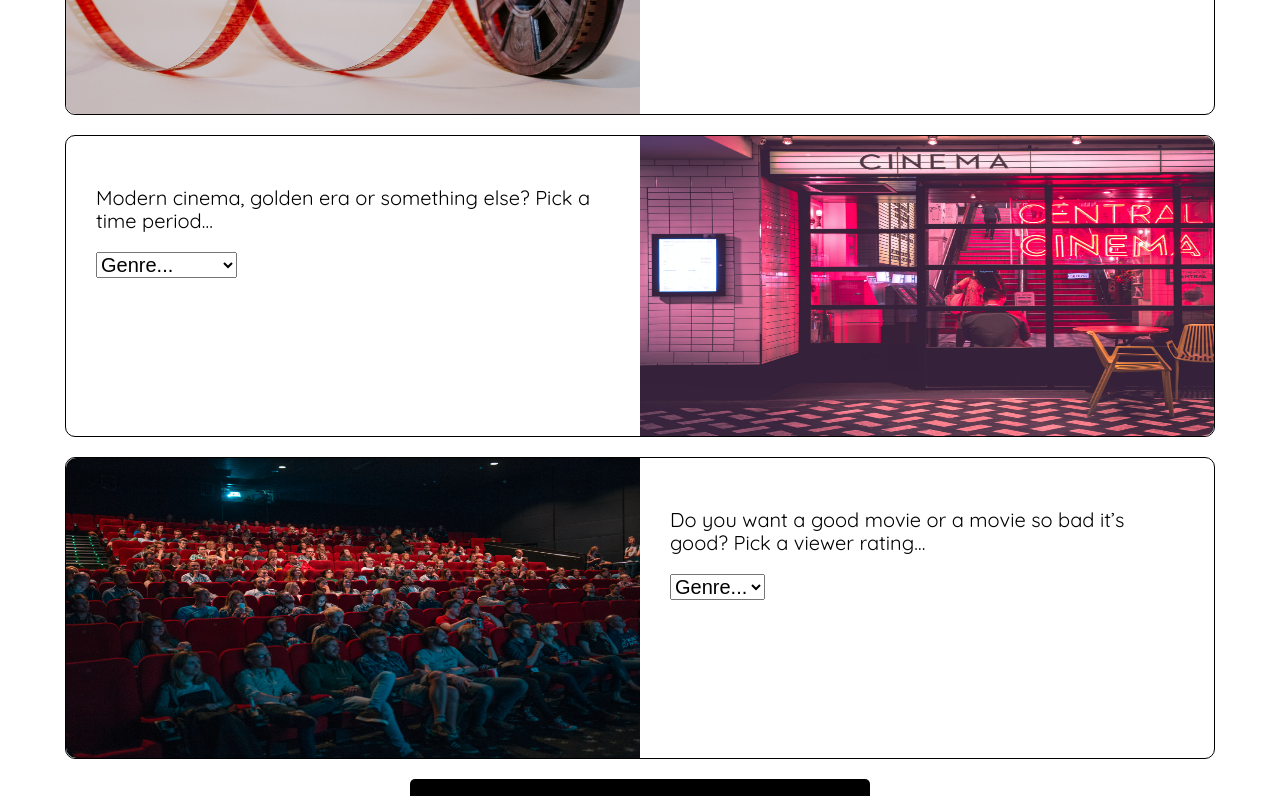
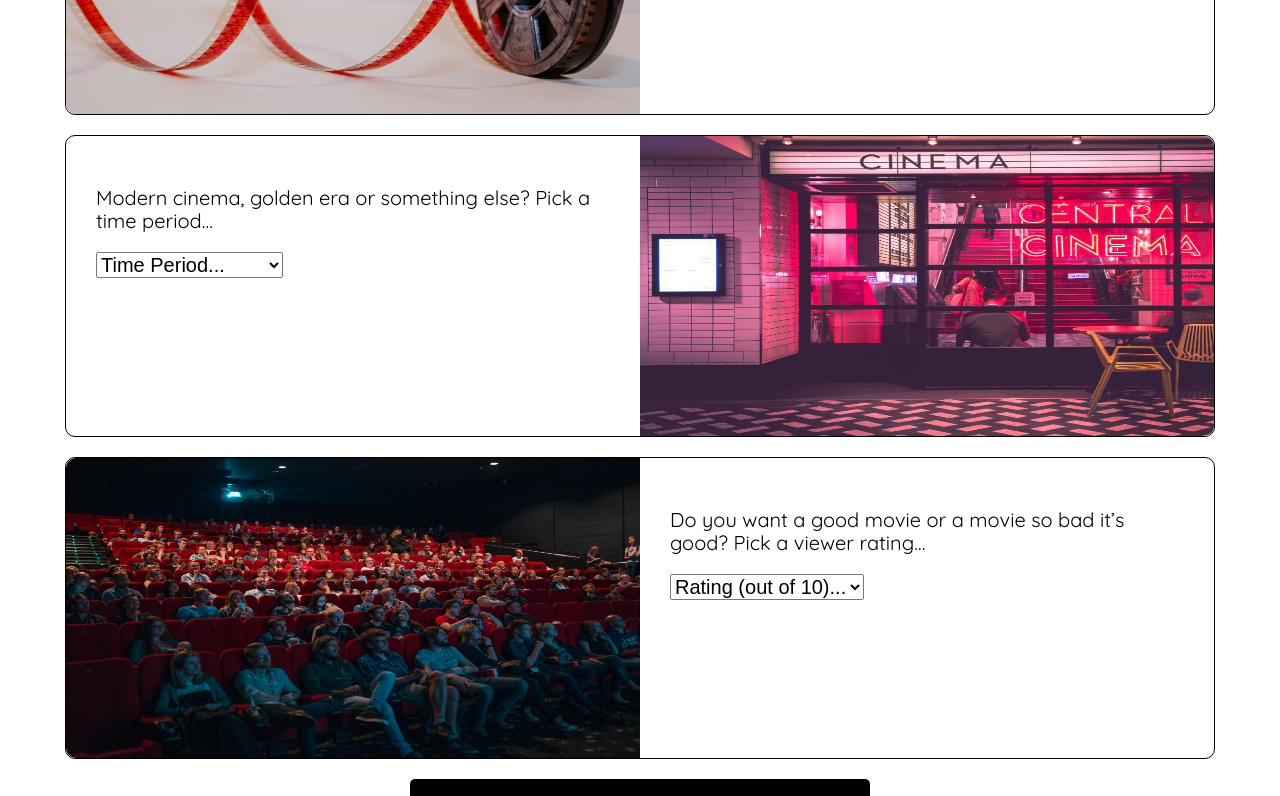
Before and after one commit to shanelBeebeStephenSchooleyProjectThree/filmrecs, a React (Create React App) app: page / in a window 1280 px wide. Shown: the part 671-1467 px from the top of the page. Built offline with nearby package versions, Linux system fonts and the light colour scheme; a web font is replaced by a local one.

Commit message:
got data from forms

```diff
--- a/src/App.js
+++ b/src/App.js
@@ -3,14 +3,46 @@ import Header from './components/Header';
 // import Recommendation from './components/Recommendation';
 import Footer from './components/Footer';
 import Questions from './components/Questions';
-import React, {useState, useEffect} from 'react';
+import React, { useState, useEffect } from 'react';
 
 
 function App() {
+
+  const [genre, setGenre] = useState('');
+  const [startDate, setStartDate] = useState('');
+  const [endDate, setEndDate] = useState('');
+  const [lowRating, setLowRating] = useState(0);
+  const [highRating, setHighRating] = useState(10);
+
+  const getSelectedGenre = (e) => {
+    setGenre(e.target.value);
+  }
+
+  const getSelectedDates = (e) => {
+    const selected = e.target[e.target.selectedIndex]
+    setStartDate(selected.dataset.startdate);
+    setEndDate(selected.dataset.enddate);
+  }
+
+  const getSelectedRating = (e) => {
+    const selected = e.target[e.target.selectedIndex]
+    setLowRating(selected.dataset.lowRating);
+    setHighRating(selected.dataset.highRating);
+  }
+
+  const handleSubmit = (e) => {
+    e.preventDefault()
+    console.log(`https://api.themoviedb.org/3/discover/movie?api_key=70bf0d125d0d890aaada4fc8639854d0&language=en-US&with_genres=${genre}&vote_average.gte=${lowRating}&vote_average.lte=${highRating}&primary_release_date.gte=${startDate}&primary_release_date.lte=${endDate}`);
+  }
+
   return (
     <div className='app'>
       <Header />
-      <Questions />
+      <Questions
+        getSelectedGenre={getSelectedGenre}
+        getSelectedDates={getSelectedDates}
+        getSelectedRating={getSelectedRating}
+        handleSubmit={handleSubmit}/>
     </div>
   );
 }
--- a/src/components/Questions.js
+++ b/src/components/Questions.js
@@ -2,7 +2,9 @@ import '../App.css';
 import filmReel from '../assets/filmReel.jpg'
 import cinema from '../assets/cinema.jpg'
 import audience from '../assets/movieAudience.jpg'
-const Questions = () => {
+
+
+const Questions = (props) => {
 
     return (
         <div className='wrapper'>
@@ -14,19 +16,8 @@ const Questions = () => {
                 <div className='textContainer'>
                     <p>What genre are you in the mood for?</p>
                     <form>
-                        <label></label>
-                        <input></input>
-                    </form>
-                </div>
-            </div>
-            <div className='container'>
-            <div className='textContainer'>
-                    <p>Modern cinema, golden era or something else?
-                        Pick a time period…
-                    </p>
-                    <form>
                         <label htmlFor='genre'></label>
-                        <select name='genre' id='genre'>
+                        <select onChange={props.getSelectedGenre} name='genre' id='genre'>
                             <option selected disabled>Genre...</option>
                             <option value='28'>Action</option>
                             <option value='12'>Adventure</option>
@@ -49,6 +40,51 @@ const Questions = () => {
                         </select>
                     </form>
                 </div>
+            </div>
+            <div className='container'>
+            <div className='textContainer'>
+                    <p>Modern cinema, golden era or something else?
+                        Pick a time period…
+                    </p>
+                    <form>
+                        <label htmlFor='decade'></label>
+                        <select onChange={props.getSelectedDates} name='decade' id='decade'>
+                            <option selected disabled>Time Period...</option>
+                            <option
+                            value='early'
+                            data-startdate="1920-01-01"
+                            data-enddate="1949-12-31">Before 1950</option>
+                            <option
+                            value='fifties'
+                            data-startdate="1950-01-01"
+                            data-enddate="1959-12-31">1950s</option>
+                            <option
+                            value='sixties'
+                            data-startdate="1960-01-01"
+                            data-enddate="1969-12-31">1960s</option>
+                            <option
+                            value='seventies'
+                            data-startdate="1970-01-01"
+                            data-enddate="1979-12-31">1970s</option>
+                            <option
+                            value='eighties'
+                            data-startdate="1980-01-01"
+                            data-enddate="1989-12-31">1980s</option>
+                            <option
+                            value='nineties'
+                            data-startdate="1990-01-01"
+                            data-enddate="1999-12-31">1990s</option>
+                            <option
+                            value='zeros'
+                            data-startdate="2000-01-01"
+                            data-enddate="2009-12-31">2000s</option>
+                            <option
+                            value='tens'
+                            data-startdate="2010-01-01"
+                            data-enddate="2021-03-31">2010s and beyond</option>
+                        </select>
+                    </form>
+                </div>
                 <div className='imageContainer middleImage'>
                     <img src={cinema} alt='Exterior of a cinema'/>
                 </div>
@@ -62,20 +98,22 @@ const Questions = () => {
                         Pick a viewer rating…
                     </p>
                     <form>
-                        <label htmlFor=''></label>
-                        <select name='genre' id='genre'>
-                            <option selected disabled>Genre...</option>
-                            <option></option>
-                            <option></option>
-                            <option></option>
-                            <option></option>
-                            <option></option>
-                            <option></option>
+                        <label htmlFor='rating'></label>
+                        <select onChange={props.getSelectedRating} name='rating' id='rating'>
+                            <option selected disabled>Rating (out of 10)...</option>
+                            <option data-low-rating={0} data-high-rating={3.9}>Less than 4</option>
+                            <option data-low-rating={4} data-high-rating={10}>4+</option>
+                            <option data-low-rating={5} data-high-rating={10}>5+</option>
+                            <option data-low-rating={6} data-high-rating={10}>6+</option>
+                            <option data-low-rating={7} data-high-rating={10}>7+</option>
+                            <option data-low-rating={8} data-high-rating={10}>8+</option>
+                            <option data-low-rating={9} data-high-rating={10}>9+</option>
 
-                        </select>                     </form>
+                        </select>
+                    </form>
                 </div>
             </div>
-            <button>Get your rec</button>
+            <button onClick={props.handleSubmit}>Get your rec</button>
         </div>
     )
 }
```
